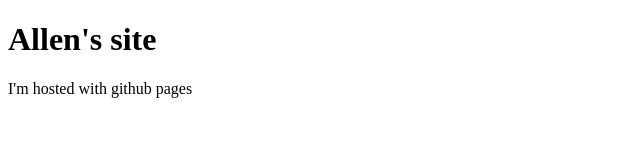
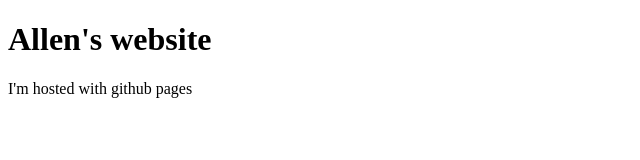
Before and after one commit to allenktv/allenktv.github.io, a plain HTML site: page index.html in a window 1280 px wide. Shown: the whole page, without its empty margins (0-640 px from the left). Drawn offline with Linux system fonts and the light colour scheme.

Commit message:
Update index.html

```diff
--- a/index.html
+++ b/index.html
@@ -1,7 +1,7 @@
 <!DOCTYPE html>
 <html>
 	<body>
-		<h1>Allen's site</h1>
+		<h1>Allen's website</h1>
 		<p>I'm hosted with github pages</p>
 	</body>
 </html>
```
